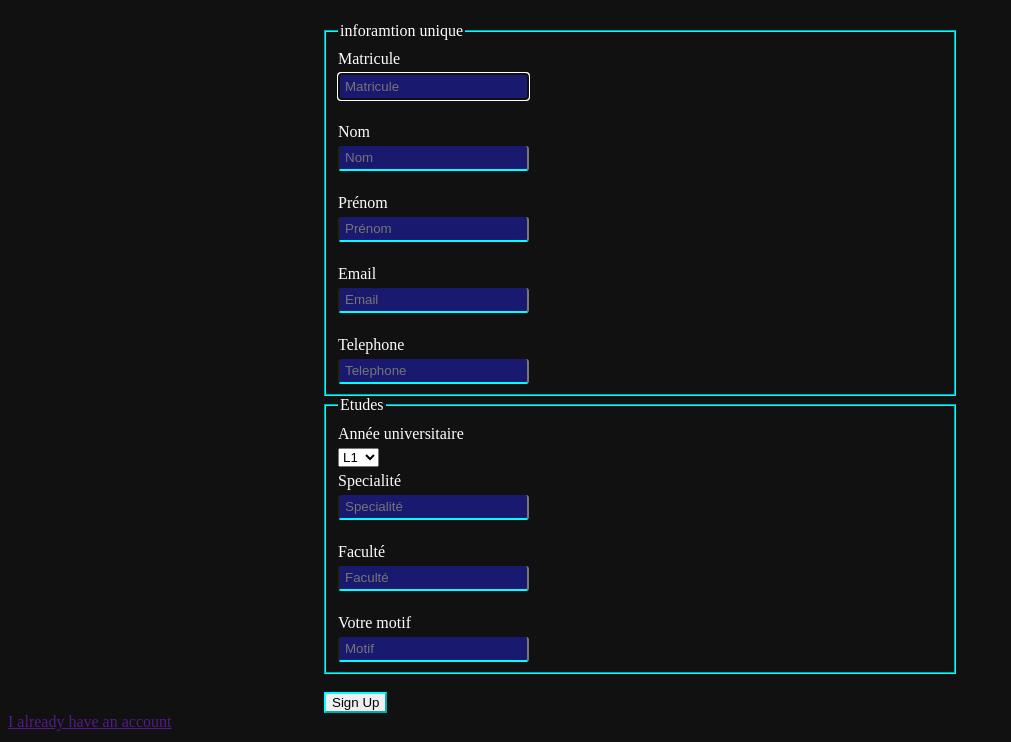
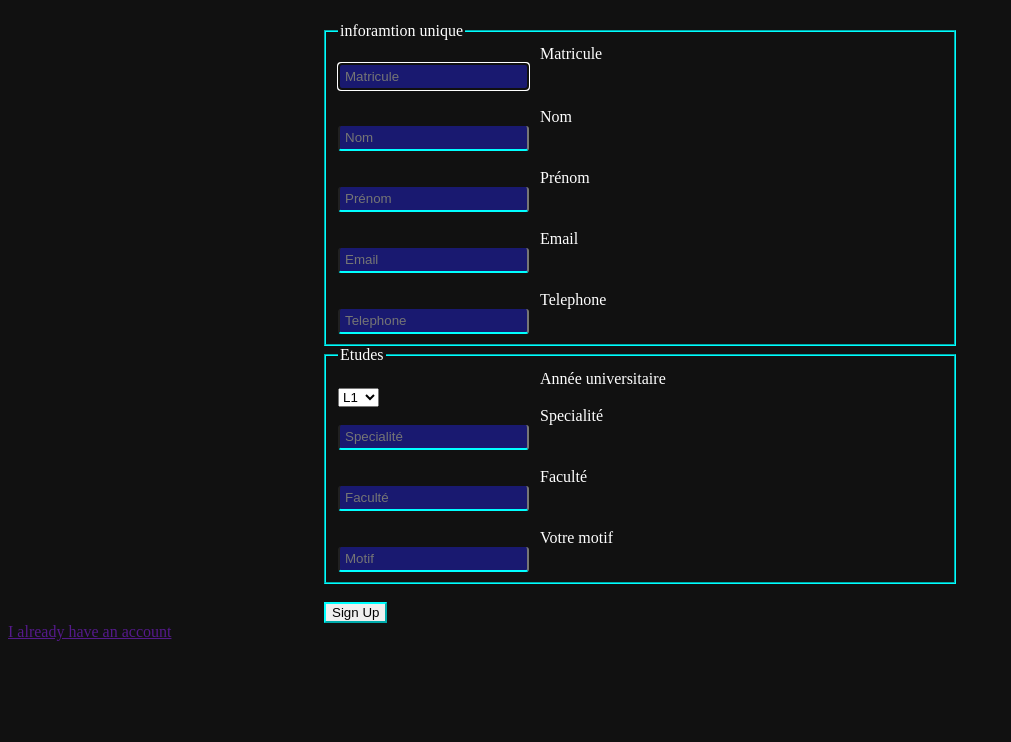
Before and after one commit to lemmouchimds/PwebProject, a PHP site: page /Pages/Inscription.html in a window 1280 px wide. Shown: the part 58-800 px from the top of the page, without its empty margins (0-1011 px from the left). Run offline with PHP 8.4, Linux system fonts and the light colour scheme.

Commit message:
Change dir of inscription css file

```diff
--- a/Pages/Inscription.html
+++ b/Pages/Inscription.html
@@ -4,7 +4,7 @@
     <meta charset="UTF-8">
     <meta http-equiv="X-UA-Compatible" content="IE=edge">
     <meta name="viewport" content="width=device-width, initial-scale=1.0">
-    <link rel="stylesheet" href="inscription.css">
+    <link rel="stylesheet" href="../Styles/inscription.css">
     <title>Inscriptions</title>
 </head>
 <body>
--- a/Pages/inscription.css
+++ b/Styles/inscription.css
@@ -5,12 +5,7 @@ body{
     background-color: #111;
     align-items: center;
 }
-/* label,
-input,
-select{
-    /* background-color: #111;
-    margin-left: 20%;
-} */
+
 
 fieldset,
 button{
@@ -31,7 +26,9 @@ legend{
 
 label{
     display: block;
-    margin: 5px 0;
+    /* margin: 5px 0;  */
+    margin-left: calc(50% - 100px);
+    width: 200px;
 }
 
 input{
--- a/index.html
+++ b/index.html
@@ -19,7 +19,7 @@
         <img src="Pics/263414991_1513069752401389_4681943082764289098_n.png" alt="Micro Club logo">
         <div class="header-right">
             <a href="#contact">About</a>
-            <a href="#about">Sign in</a>
+            <a href="Pages\Inscription.html">Sign in</a>
         </div>
     </header>
 
```
